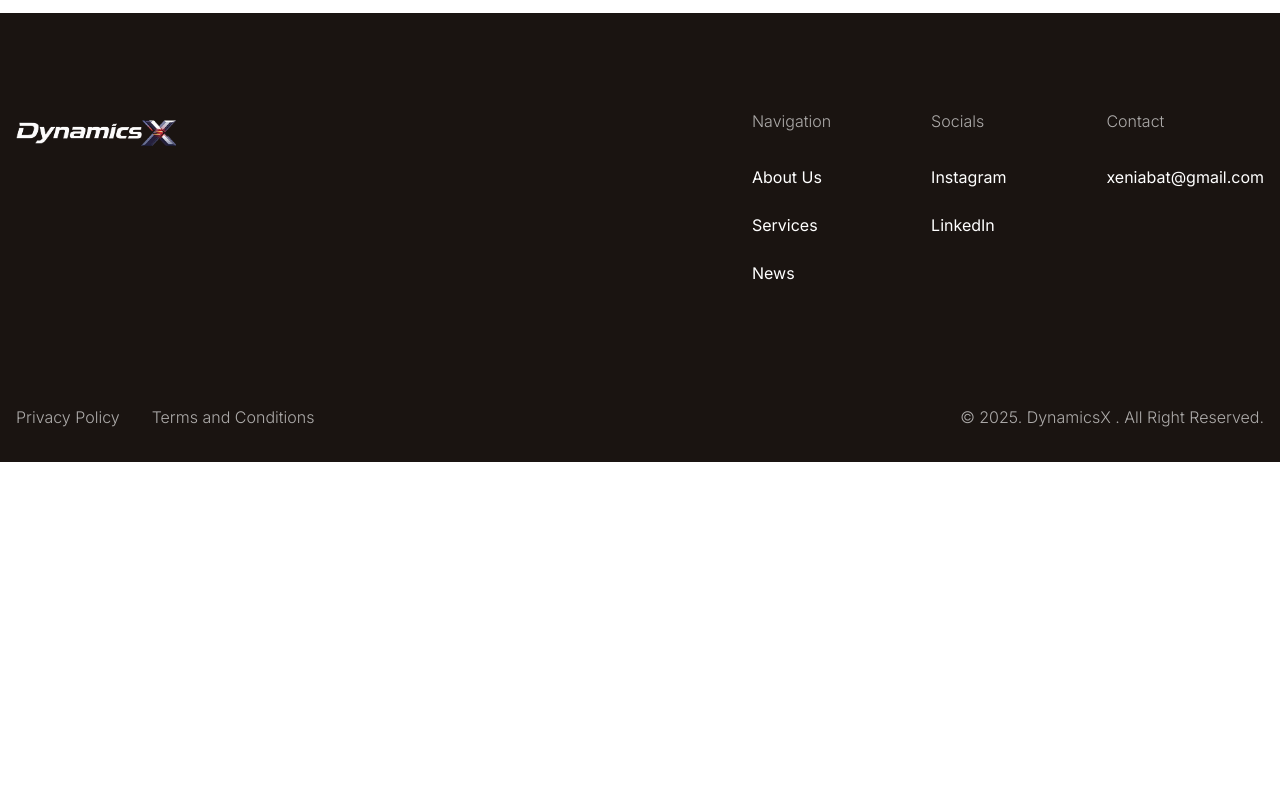
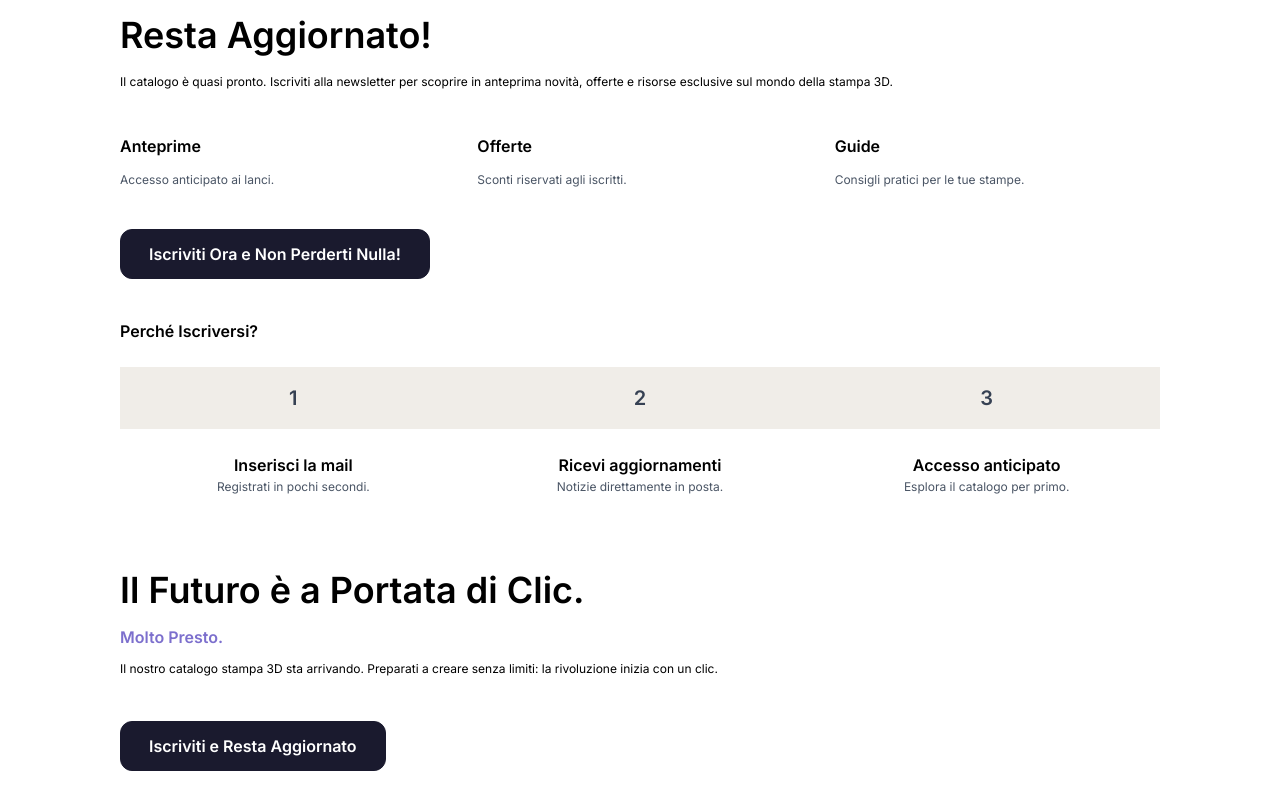
Before and after one commit to alimuzzaman-zamaddar/dynamic-x-project, a React (Vite) app: page /catalog in a window 1280 px wide. Shown: the part 1600-2400 px from the top of the page. Before the commit the page ends 2062 px from the top, so only its background shows below. Built offline with nearby package versions, Linux system fonts and the light colour scheme.

Commit message:
feat:complete the portata section

```diff
--- /dev/null
+++ b/src/components/PagesComponent/Catalog/Portata.jsx
@@ -0,0 +1,27 @@
+import React from 'react'
+import Container from '../../../shared/Container'
+
+const Portata = () => {
+  return (
+    <section className='lg:py-18 py-8'>
+      <Container>
+        <h2 className="section-title mb-3">
+          Il Futuro è a Portata di Clic.
+        </h2>
+        <h3 className="font-semibold text-[#7C6FCD]">
+          Molto Presto.
+        </h3>
+        <p className="section-description">
+          Il nostro catalogo stampa 3D sta arrivando. Preparati a creare senza limiti: la rivoluzione inizia con un clic.
+        </p>
+        <button
+          className='px-7 py-3 rounded-xl bg-[#1A1A2E] cursor-pointer text-white hover:bg-transparent hover:text-black border border-[#1A1A2E] duration-300 ease-in-out text-base font-semibold mt-10'
+        >
+          Iscriviti e Resta Aggiornato
+        </button>
+      </Container>
+    </section>
+  )
+}
+
+export default Portata
--- /dev/null
+++ b/src/components/PagesComponent/Catalog/Resta.jsx
@@ -0,0 +1,92 @@
+import React from 'react'
+import Container from '../../../shared/Container'
+
+const Resta = () => {
+  return (
+    <section>
+      <Container>
+        <h2 className="section-title mb-3">
+          Resta Aggiornato!
+        </h2>
+
+        <p className="section-description">
+          Il catalogo è quasi pronto. Iscriviti alla newsletter per scoprire in anteprima novità, offerte e risorse esclusive sul mondo della stampa 3D.
+        </p>
+        <div className="grid grid-cols-1 sm:grid-cols-2 lg:grid-cols-3 gap-8 justify-between my-10">
+
+          {/* Item 1 */}
+          <div className="flex flex-col gap-3">
+
+            <h3 className="font-semibold text-black">
+              Anteprime
+            </h3>
+            <p className="text-xs text-gray-600 leading-[160%]">
+              Accesso anticipato ai lanci.
+            </p>
+          </div>
+          <div className="flex flex-col gap-3">
+
+            <h3 className="font-semibold text-black">
+              Offerte
+            </h3>
+            <p className="text-xs text-gray-600 leading-[160%]">
+              Sconti riservati agli iscritti.
+            </p>
+          </div>
+          <div className="flex flex-col gap-3">
+
+            <h3 className="font-semibold text-black">
+              Guide
+            </h3>
+            <p className="text-xs text-gray-600 leading-[160%]">
+              Consigli pratici per le tue stampe.
+            </p>
+          </div>
+        </div>
+        <button
+          className='px-7 py-3 rounded-xl bg-[#1A1A2E] cursor-pointer text-white hover:bg-transparent hover:text-black border border-[#1A1A2E] duration-300 ease-in-out text-base font-semibold'
+        >
+          Iscriviti Ora e Non Perderti Nulla!
+        </button>
+        <div className="mt-10">
+          <h3 className="font-semibold text-black">
+            Perché Iscriversi?
+          </h3>
+          <ul className="flex justify-between bg-[#F0EDE8] py-4 my-6">
+            <li className='text-center text-[20px] font-semibold text-[#364153] w-full'>1</li>
+            <li className='text-center text-[20px] font-semibold text-[#364153] w-full'>2</li>
+            <li className='text-center text-[20px] font-semibold text-[#364153] w-full'>3</li>
+          </ul>
+          <div className="flex justify-between">
+            <div className="w-full flex flex-col items-center">
+              <h3 className="font-semibold text-black">
+                Inserisci la mail
+              </h3>
+              <p className="text-xs text-gray-600 leading-[160%]">
+                Registrati in pochi secondi.
+              </p>
+            </div>
+            <div className="w-full flex flex-col items-center">
+              <h3 className="font-semibold text-black">
+                Ricevi aggiornamenti
+              </h3>
+              <p className="text-xs text-gray-600 leading-[160%]">
+                Notizie direttamente in posta.
+              </p>
+            </div>
+            <div className="w-full flex flex-col items-center">
+              <h3 className="font-semibold text-black">
+                Accesso anticipato
+              </h3>
+              <p className="text-xs text-gray-600 leading-[160%]">
+                Esplora il catalogo per primo.
+              </p>
+            </div>
+          </div>
+        </div>
+      </Container>
+    </section>
+  )
+}
+
+export default Resta
--- a/src/components/PagesComponent/Catalog/Vita.jsx
+++ b/src/components/PagesComponent/Catalog/Vita.jsx
@@ -49,9 +49,6 @@ const Vita = () => {
               Progetti, tutorial e casi studio per stimolare la tua creatività e potenziare le tue idee.
             </p>
           </div>
-
-
-
         </div>
       </Container>
     </section>
--- a/src/pages/Catalog.jsx
+++ b/src/pages/Catalog.jsx
@@ -4,6 +4,8 @@ import CatalogBanner from "../assets/img/bg/catalogbanner.png"
 import Futuro from '../components/PagesComponent/Catalog/Futuro'
 import Vita from '../components/PagesComponent/Catalog/Vita'
 import Pensato from '../components/PagesComponent/Catalog/Pensato'
+import Resta from '../components/PagesComponent/Catalog/Resta'
+import Portata from '../components/PagesComponent/Catalog/Portata'
 
 const Catalog = () => {
   return (
@@ -12,6 +14,8 @@ const Catalog = () => {
       <Futuro />
       <Vita />
       <Pensato />
+      <Resta />
+      <Portata />
     </>
   )
 }
```
